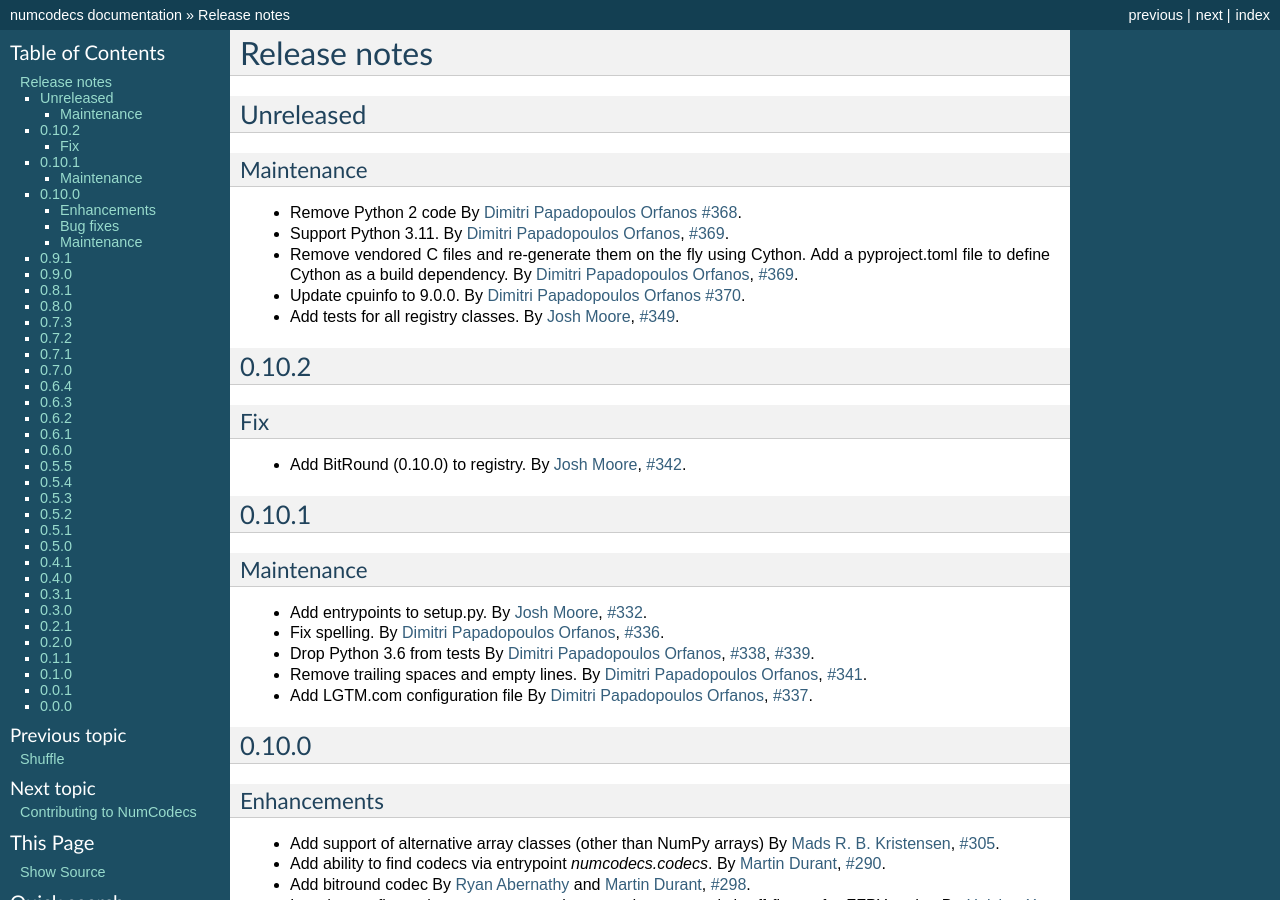
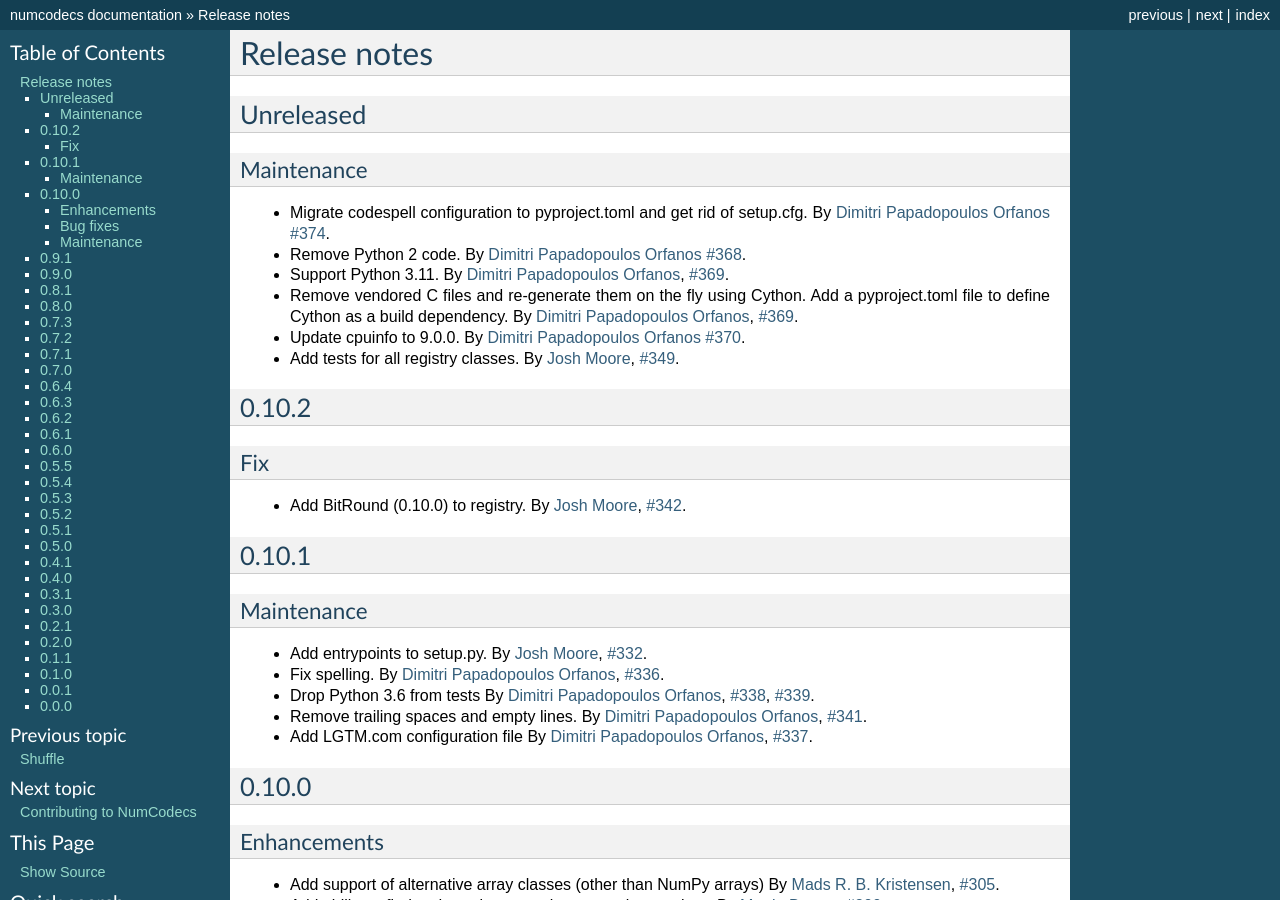
Before and after one commit to zarr-developers/numcodecs, a Sphinx documentation site: the page built from docs/release.rst, in a window 1280 px wide and 900 px high. Built offline with Sphinx 7.4.7, drawn with Linux system fonts in a browser that asks for light colours; pages that are not in the unit, such as notebooks, are missing from menus; the version number could not be read and is left out.

Commit message:
Migrate to pyproject.toml and get rid of setup.cfg
File setup.cfg had been created to add the configuration of codespell.
Since codespell 2.2.2 the configuration can be read from pyproject.toml.

```diff
--- a/docs/release.rst
+++ b/docs/release.rst
@@ -14,7 +14,10 @@ Unreleased
 Maintenance
 ~~~~~~~~~~~
 
-* Remove Python 2 code
+* Migrate codespell configuration to pyproject.toml and get rid of setup.cfg.
+  By :user:`Dimitri Papadopoulos Orfanos <DimitriPapadopoulos>` :issue:`374`.
+
+* Remove Python 2 code.
   By :user:`Dimitri Papadopoulos Orfanos <DimitriPapadopoulos>` :issue:`368`.
 
 * Support Python 3.11.
--- a/pyproject.toml
+++ b/pyproject.toml
@@ -1,3 +1,7 @@
 [build-system]
 requires = ["setuptools>=40.8.0", "wheel", "Cython"]
 build-backend = "setuptools.build_meta:__legacy__"
+
+[tool.codespell]
+skip = "./.git"
+ignore-words-list = "ba, compiletime, hist, nd, unparseable"
--- a/setup.cfg
+++ /dev/null
@@ -1,3 +0,0 @@
-[codespell]
-skip = ./.git
-ignore-words-list = ba, compiletime, hist, nd, unparseable
```
